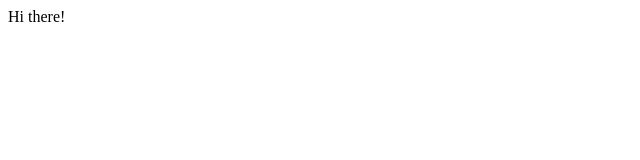
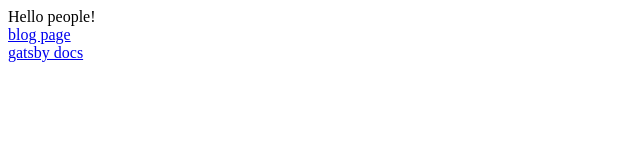
Before and after one commit to rne1223/gatsby_tut, a Gatsby site: page / in a window 1280 px wide. Shown: the whole page, without its empty margins (0-640 px from the left). Built offline with nearby package versions, Linux system fonts and the light colour scheme; Gatsby itself is replaced by a stand-in of ours.

Commit message:
Created a couple of pages and setup some links in between them

```diff
--- a/src/pages/index.js
+++ b/src/pages/index.js
@@ -1,5 +1,12 @@
 import React from "react"
+import {Link} from 'gatsby'
 
 export default function Home() {
-  return <div>Hi there!</div>
+  return <div>
+    Hello people!
+    <div>
+      <Link to="/blog"> blog page </Link>
+    </div>
+    <a href="https://www.gatsbyjs.org"> gatsby docs </a>
+  </div>
 }
```
Also changed, not shown: src/pages/404.js (added, +9 -0 lines), src/pages/blog.js (added, +13 -0 lines), src/pages/product.js (added, +11 -0 lines).
